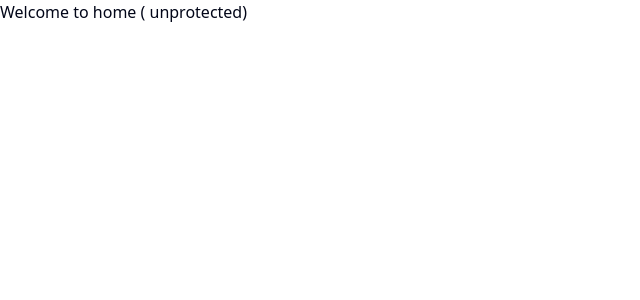
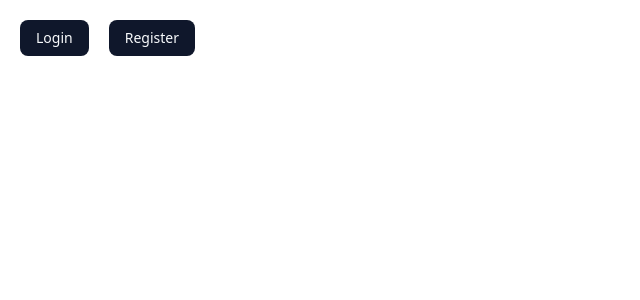
Before and after one commit to visheshgaur/AI-Saas, a Next.js app: page / in a window 1280 px wide. Shown: the top 300 px of the page, without its empty margins (0-640 px from the left). Built offline with nearby package versions, Linux system fonts and the light colour scheme.

Commit message:
Authentication done

```diff
--- /dev/null
+++ b/app/(auth)/(routes)/sign-in/[[...sign-in]]/page.tsx
@@ -0,0 +1,8 @@
+import { SignIn } from "@clerk/nextjs";
+
+export default function page(){
+    return(
+        <div className="flex items-center justify-center h-full"><SignIn/></div>
+
+    )
+}
--- /dev/null
+++ b/app/(auth)/(routes)/sign-up/[[...sign-up]]/page.tsx
@@ -0,0 +1,6 @@
+import { SignUp } from "@clerk/nextjs";
+export default function(){
+    return(
+        <div className="flex items-center justify-center h-full"><SignUp/></div>
+    )
+}
--- a/app/(dashboard)/(routes)/dashboard/page.tsx
+++ b/app/(dashboard)/(routes)/dashboard/page.tsx
@@ -1,8 +1,11 @@
+import { UserButton } from "@clerk/nextjs"
 
-export default function Home() {
+const Dashboard=()=>{
   return (
- <>
-   <p className="text-red-200 text-xl">Hello saas tool  ( protected )</p>
-   </>
-  );
+    <div>
+      <p className="text-red-700"> hello dashboard</p>
+      <UserButton/>
+    </div>
+  )
 }
+export default Dashboard
--- a/app/(landingpage)/page.tsx
+++ b/app/(landingpage)/page.tsx
@@ -1,7 +1,17 @@
+import { Button } from "@/components/ui/button";
+import Link from "next/link";
+
 const landingPage=()=>{
     return(
         <>
-        <p> Welcome to home  ( unprotected)</p>
+        <div className="p-5 gap-5 flex">
+            <div>
+           <Link href="/sign-in"><Button className="cursor-pointer">Login</Button></Link>
+        </div>
+        <div>
+           <Link href="/sign-up"><Button className="cursor-pointer">Register</Button></Link>
+        </div>
+        </div>
         </>
     )
 }
--- a/app/layout.tsx
+++ b/app/layout.tsx
@@ -1,34 +1,42 @@
-import type { Metadata } from "next";
-import { Geist, Geist_Mono } from "next/font/google";
-import "./globals.css";
+import { type Metadata } from 'next'
+import {
+  ClerkProvider,
+  SignInButton,
+  SignUpButton,
+  SignedIn,
+  SignedOut,
+  UserButton,
+} from '@clerk/nextjs'
+import { Geist, Geist_Mono } from 'next/font/google'
+import './globals.css'
 
 const geistSans = Geist({
-  variable: "--font-geist-sans",
-  subsets: ["latin"],
-});
+  variable: '--font-geist-sans',
+  subsets: ['latin'],
+})
 
 const geistMono = Geist_Mono({
-  variable: "--font-geist-mono",
-  subsets: ["latin"],
-});
+  variable: '--font-geist-mono',
+  subsets: ['latin'],
+})
 
 export const metadata: Metadata = {
-  title: "Genius",
-  description: "Ai saas tool  ",
-};
+  title: 'Ai Saas',
+  description: 'saas tool',
+}
 
 export default function RootLayout({
   children,
 }: Readonly<{
-  children: React.ReactNode;
+  children: React.ReactNode
 }>) {
   return (
-    <html lang="en">
-      <body
-        className={`${geistSans.variable} ${geistMono.variable} antialiased`}
-      >
-        {children}
-      </body>
-    </html>
-  );
+    <ClerkProvider>
+      <html lang="en">
+        <body className={`${geistSans.variable} ${geistMono.variable} antialiased`}>
+          {children}
+        </body>
+      </html>
+    </ClerkProvider>
+  )
 }
--- /dev/null
+++ b/middleware.ts
@@ -0,0 +1,21 @@
+import { clerkMiddleware, createRouteMatcher } from "@clerk/nextjs/server";
+
+// Define which routes should be protected
+const isProtectedRoute = createRouteMatcher(["/dashboard(.*)"]);
+
+export default clerkMiddleware(async (auth, req) => {
+  // Check if current request path matches a protected route
+  if (isProtectedRoute(req)) {
+    await auth.protect({
+      // Redirect unauthenticated users to absolute sign-up URL
+      unauthenticatedUrl: new URL("/sign-up", req.url).toString(),
+    });
+  }
+});
+
+export const config = {
+  matcher: [
+    // Run Clerk middleware on all routes except static assets
+    "/((?!_next|.*\\..*|favicon.ico).*)",
+  ],
+};
--- a/package.json
+++ b/package.json
@@ -9,6 +9,7 @@
     "lint": "eslint"
   },
   "dependencies": {
+    "@clerk/nextjs": "^6.33.3",
     "@radix-ui/react-slot": "^1.2.3",
     "class-variance-authority": "^0.7.1",
     "clsx": "^2.1.1",
```
Also changed, not shown: 2 other files (tests, documents, lock files or other folders).
